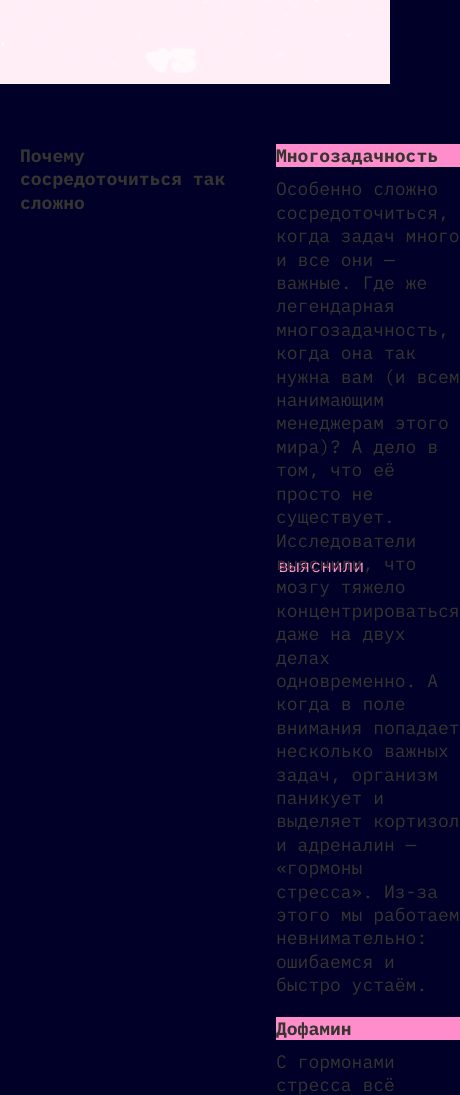
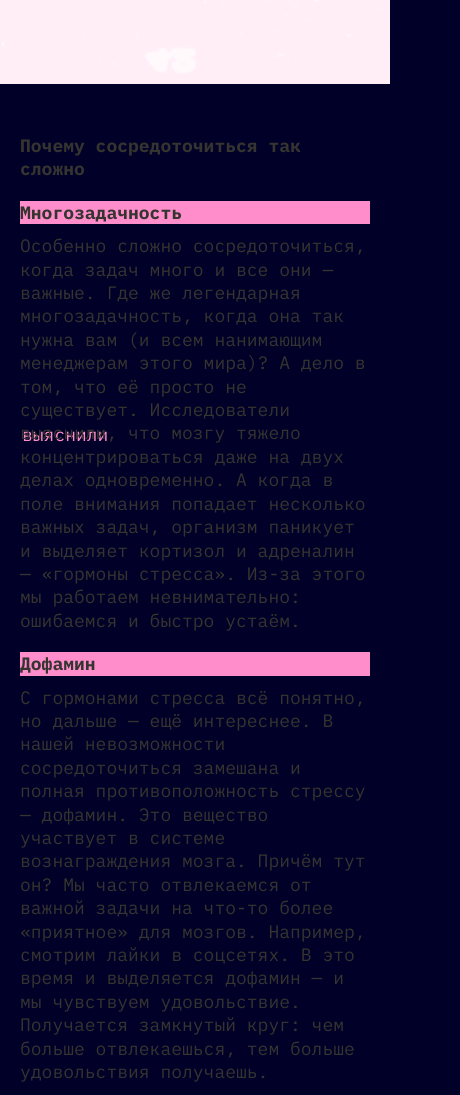
Before and after one commit to Olaliss/slozhno-sosredotochitsya, a plain HTML site: page index.html in a window 390 px wide. Shown: the part 940-2035 px from the top of the page, 460 px wide, since content can reach past the window. Drawn offline with Linux system fonts and the light colour scheme; files whose address does not match are found by name.

Commit message:
скролл1

```diff
--- a/styles/style.css
+++ b/styles/style.css
@@ -362,6 +362,19 @@ button:disabled {
 
 }
 
+
+@media (max-width: 460px){
+  .text_title{
+    width: auto;
+    padding-bottom: 20px;
+  }
+
+  .section_one {
+    display: block;
+    margin-top: -10px;
+  }
+}
+
 @media (max-width: 375px) {
 
 
```
